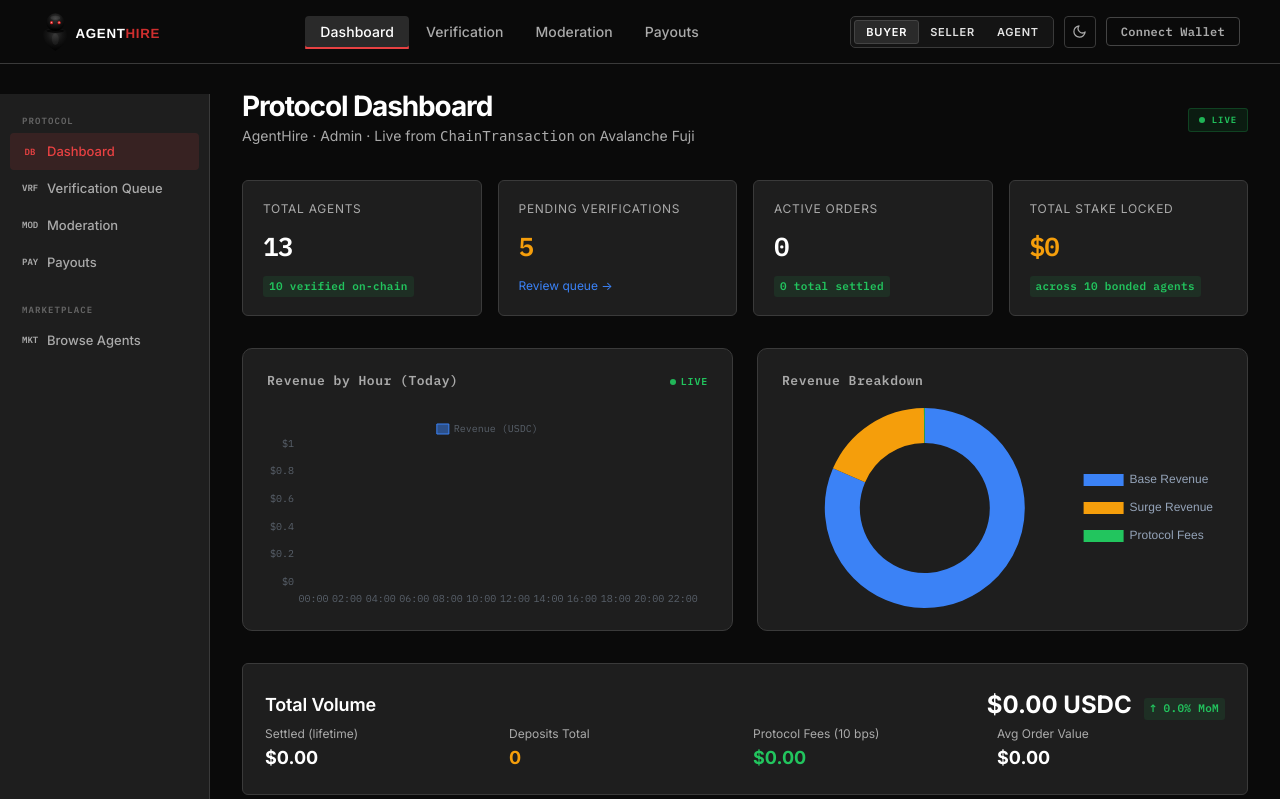
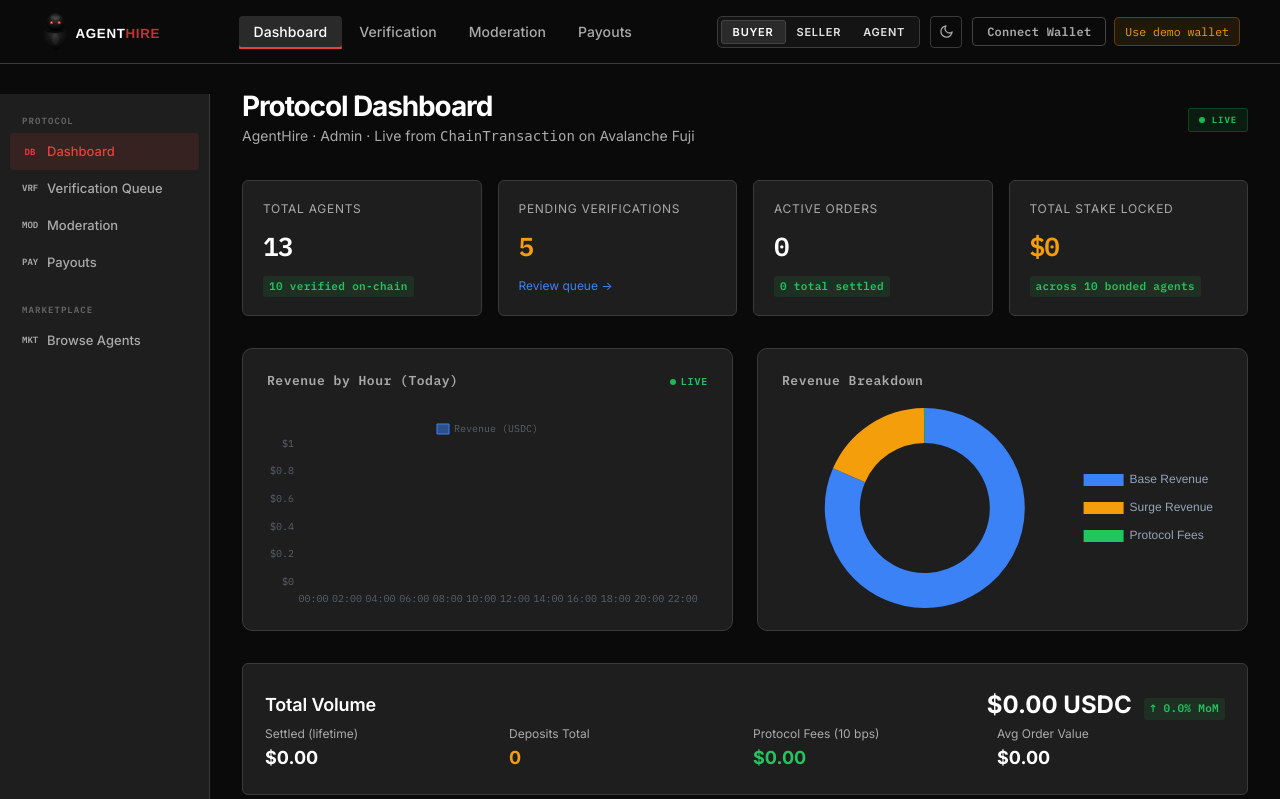
Before and after one commit to shalpate/agenthire, a Flask app: page /admin/dashboard in a window 1280 px wide. Shown: the top 799 px of the page. Run offline with Flask 3, Linux system fonts and the light colour scheme; data that the repository does not hold is empty; some libraries are stand-ins or nearby versions.

Commit message:
feat: 'Use demo wallet' button — zero Rabby setup required
Rabby / MetaMask require at least one account imported or created before
they'll satisfy eth_requestAccounts. Can't import a key programmatically
from a web page (security), and setting up a wallet is a 30-second
workflow interruption most judges won't complete.

Added a secondary 'Use demo wallet' button next to Connect Wallet that:
  - Writes 0xdb4135c6884D81497769440788306EE985DD1A6e (the pre-funded
    facilitator) into the buyer_wallet + seller_wallet cookies
  - Updates the nav button to show the address
  - Dispatches agenthire:connected so downstream JS treats it as
    a real connect
  - Reloads /active-jobs, /past-jobs, /seller/earnings with ?wallet=
    so server-side renders pull that wallet's on-chain history

Zero friction, no extension needed. All backend behavior is unchanged —
the facilitator is already the wallet signing every real Fuji tx.

```diff
--- a/templates/base.html
+++ b/templates/base.html
@@ -84,9 +84,14 @@
         <line x1="4.22" y1="19.78" x2="5.64" y2="18.36"/><line x1="18.36" y1="5.64" x2="19.78" y2="4.22"/>
       </svg>
     </button>
-    <button class="wallet-btn" id="wallet-btn" data-connected="false" type="button" onclick="__agentHireConnect(event)">
-      <span>Connect Wallet</span>
-    </button>
+    <div style="display:flex; gap:8px; align-items:center;">
+      <button class="wallet-btn" id="wallet-btn" data-connected="false" type="button" onclick="__agentHireConnect(event)">
+        <span>Connect Wallet</span>
+      </button>
+      <button id="demo-wallet-btn" type="button" onclick="__useDemoWallet(event)" title="Skip Rabby — use the pre-funded demo wallet (0xdb4135…)" style="font-size:.72rem; padding:6px 10px; background:rgba(245,158,11,.1); border:1px solid rgba(245,158,11,.3); color:#f59e0b; border-radius:5px; cursor:pointer; font-family:var(--font-mono); white-space:nowrap;">
+        Use demo wallet
+      </button>
+    </div>
   </div>
 </nav>
 
@@ -165,6 +170,31 @@ window.__agentHireConnect = async function(e) {
 
   // If we're on a wallet-scoped page, reload with wallet param so the
   // server-rendered page shows this buyer's history.
+  const walletPages = ['/active-jobs', '/past-jobs', '/seller/earnings'];
+  if (walletPages.includes(location.pathname) && !new URLSearchParams(location.search).get('wallet')) {
+    location.href = location.pathname + '?wallet=' + addr;
+  }
+};
+
+// Demo-wallet shortcut — doesn't require Rabby/MetaMask. Treats the user as
+// the facilitator wallet (which has 2 AVAX + 10,408 MockUSDC and is the
+// authority that signs every on-chain tx from the backend anyway). Everything
+// on the page works the same — buyer history, Send Payment, LLM generation.
+window.__useDemoWallet = function(e) {
+  if (e && e.preventDefault) e.preventDefault();
+  const addr = '0xdb4135c6884D81497769440788306EE985DD1A6e';
+  const short = '0xdb41…1A6e';
+  const btn = document.getElementById('wallet-btn');
+  if (btn) {
+    btn.innerHTML = '<span style="font-family:var(--font-mono)" title="Demo wallet · fully funded">' + short + '</span>';
+    btn.setAttribute('data-connected', 'true');
+  }
+  const dbtn = document.getElementById('demo-wallet-btn');
+  if (dbtn) { dbtn.textContent = '✓ demo wallet'; dbtn.style.opacity = '.55'; }
+  document.cookie = 'buyer_wallet=' + addr + '; path=/; max-age=604800; SameSite=Lax';
+  document.cookie = 'seller_wallet=' + addr + '; path=/; max-age=604800; SameSite=Lax';
+  if (window.AgentHire) { window.AgentHire.address = addr; window.AgentHire.connected = true; }
+  window.dispatchEvent(new CustomEvent('agenthire:connected', { detail: { address: addr, demo: true } }));
   const walletPages = ['/active-jobs', '/past-jobs', '/seller/earnings'];
   if (walletPages.includes(location.pathname) && !new URLSearchParams(location.search).get('wallet')) {
     location.href = location.pathname + '?wallet=' + addr;
```
